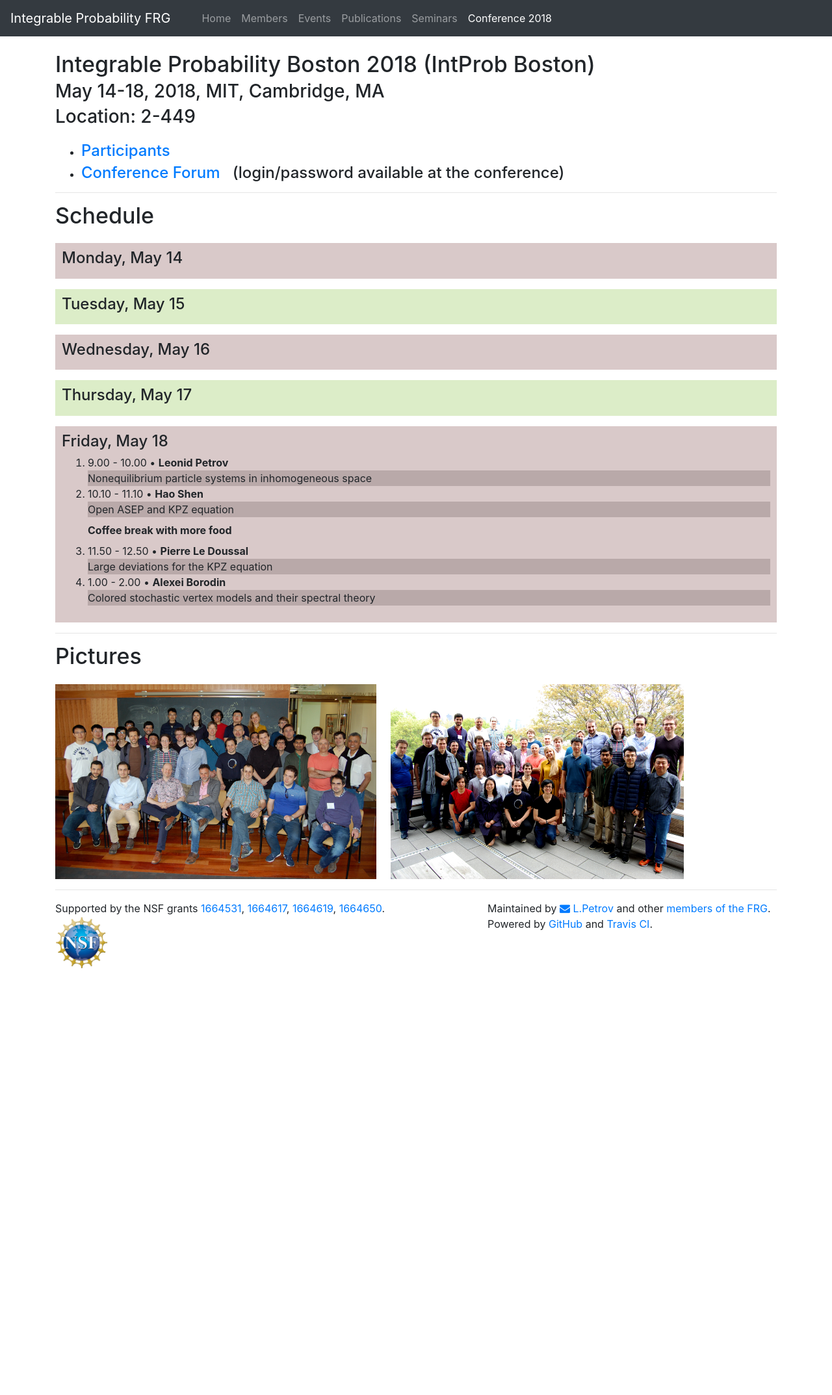
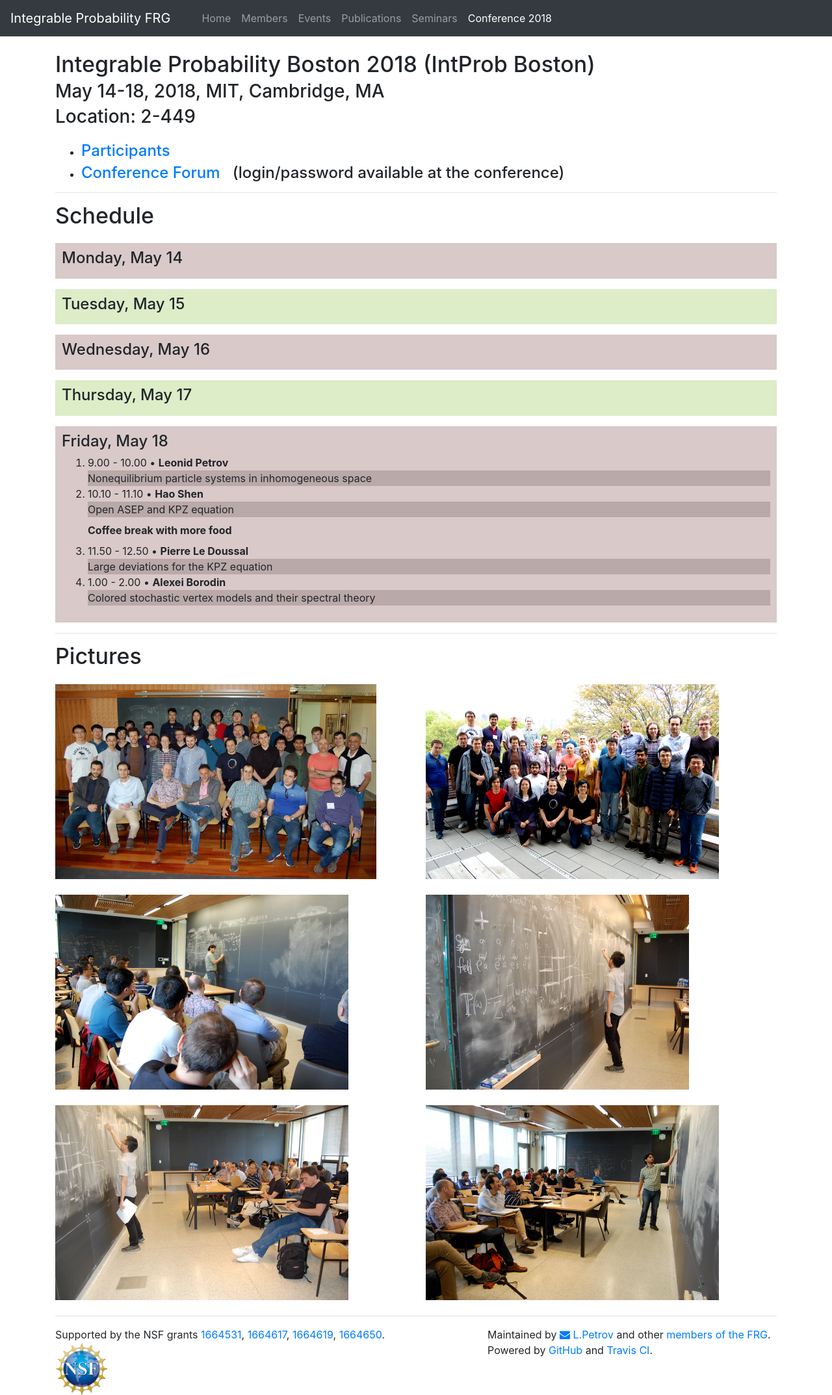
Before and after one commit to int-prob/int-prob-code, a Jekyll site: the page built from conference2018/schedule.md, in a window 1280 px wide. Shown: the whole page at 65% size. Built offline with Jekyll 4.4.1, drawn with Linux system fonts in a browser that asks for light colours; nearby versions of some CDN libraries; before the commit the page ends 1491 px from its top, so only the background shows below that.

Commit message:
add more photos

```diff
--- a/conference2018/schedule.md
+++ b/conference2018/schedule.md
@@ -346,5 +346,29 @@ bonds and infinite traffic jams caused by slowdowns.
 
 <h1 class="mb-4 mt-2">Pictures</h1>
 
-<a href="{{site.url}}/img/conference2018/IntProb2018.jpg" target="_blank"><img src="{{site.url}}/img/conference2018/IntProb2018-tn.png" style="max-width:45%; max-height:300px;" alt="Photo of participants"></a>&nbsp;&nbsp;&nbsp;&nbsp;
-<a href="{{site.url}}/img/conference2018/IntProb2018a.jpg" target="_blank"><img src="{{site.url}}/img/conference2018/IntProb2018a-tn.png" style="max-width:45%;max-height:300px;" alt="Photo of participants"></a>
+<div class="row mb-4">
+<div class="col-6">
+<a href="{{site.url}}/img/conference2018/IntProb2018.jpg" target="_blank"><img src="{{site.url}}/img/conference2018/IntProb2018-tn.png" style="max-width:100%; max-height:300px;" alt="Photo of participants"></a>
+</div>
+<div class="col-6">
+<a href="{{site.url}}/img/conference2018/IntProb2018a.jpg" target="_blank"><img src="{{site.url}}/img/conference2018/IntProb2018a-tn.png" style="max-width:100%;max-height:300px;" alt="Photo of participants"></a>
+</div>
+</div>
+
+<div class="row mb-4">
+<div class="col-6">
+<a href="{{site.url}}/img/conference2018/class2.jpg" target="_blank"><img src="{{site.url}}/img/conference2018/class2-tn.png" style="max-width:100%; max-height:300px;" alt="Photo of participants"></a>
+</div>
+<div class="col-6">
+<a href="{{site.url}}/img/conference2018/class2-d.jpg" target="_blank"><img src="{{site.url}}/img/conference2018/class2-d-tn.png" style="max-width:100%;max-height:300px;" alt="Photo of participants"></a>
+</div>
+</div>
+
+<div class="row mb-4">
+<div class="col-6">
+<a href="{{site.url}}/img/conference2018/class2-b.jpg" target="_blank"><img src="{{site.url}}/img/conference2018/class2-b-tn.png" style="max-width:100%; max-height:300px;" alt="Photo of participants"></a>
+</div>
+<div class="col-6">
+<a href="{{site.url}}/img/conference2018/class7.jpg" target="_blank"><img src="{{site.url}}/img/conference2018/class7-tn.png" style="max-width:100%;max-height:300px;" alt="Photo of participants"></a>
+</div>
+</div>
```
Also changed, not shown: img/conference2018/class2-b-tn.png (added), img/conference2018/class2-d-tn.png (added), img/conference2018/class2-tn.png (added), img/conference2018/class7-tn.png (added), 4 other files.
